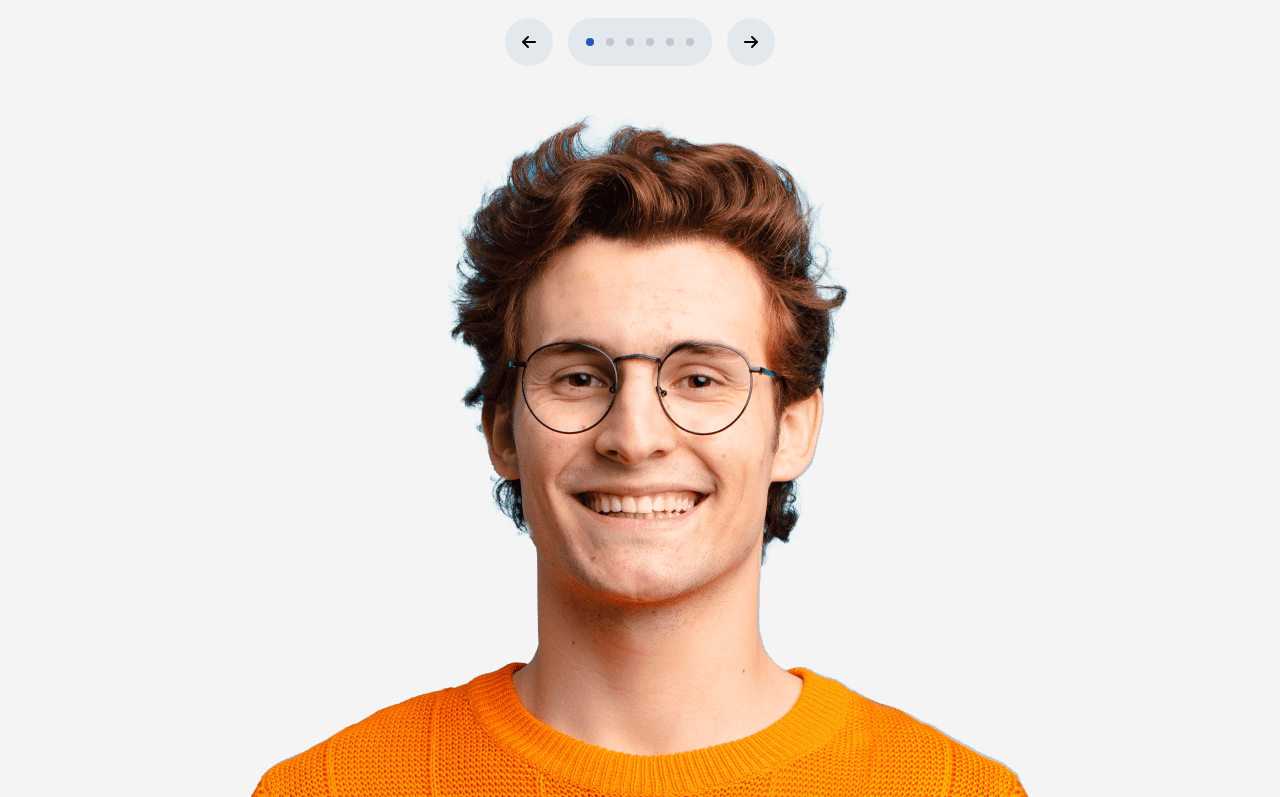
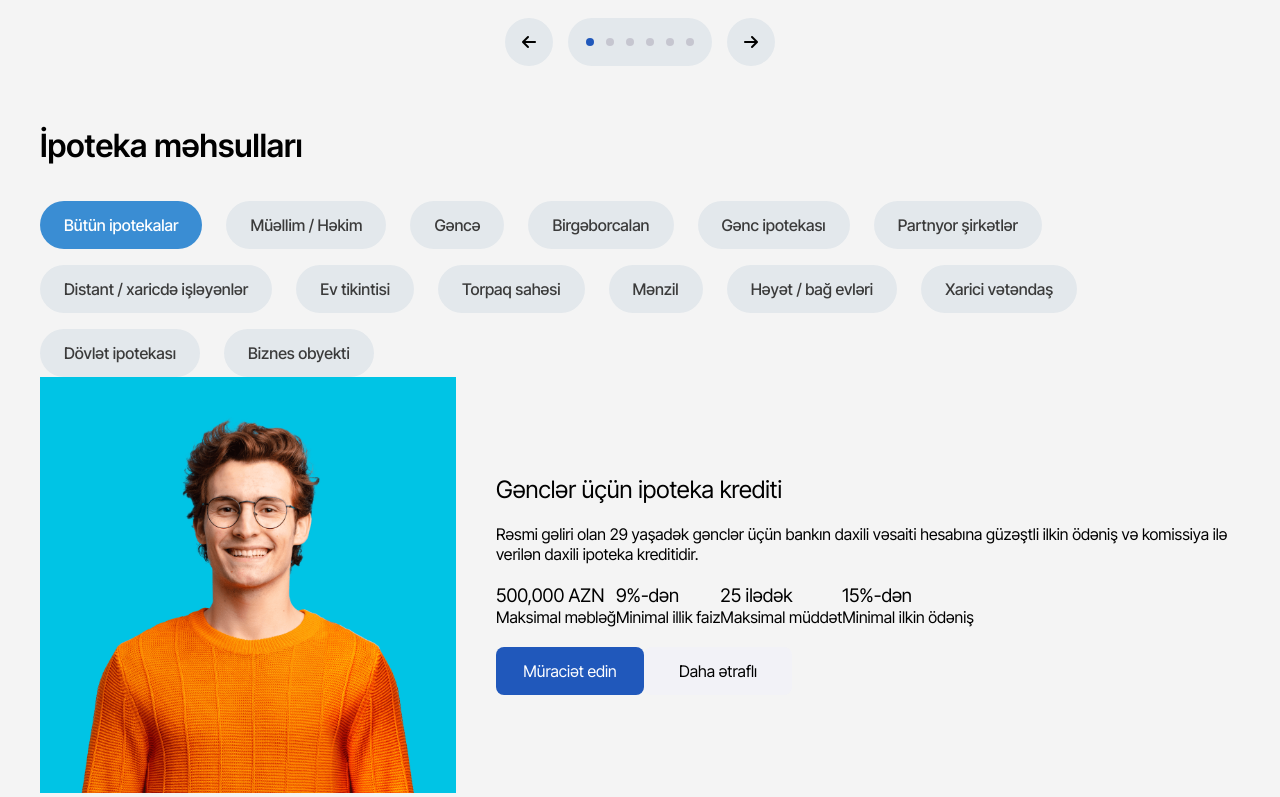
Before and after one commit to UlviShabanbayli/ABB-Home, a plain HTML site: page index.html in a window 1280 px wide. Shown: the part 663-1460 px from the top of the page. Drawn offline with Linux system fonts and the light colour scheme.

Commit message:
fifth commit

```diff
--- a/index.html
+++ b/index.html
@@ -276,10 +276,34 @@
             <div><img src="img/youth (1).png" alt="" /></div>
           </div>
           <div class="productsInDetail-card--right">
-            <h2></h2>
-            <p></p>
-            <button>Müraciət edin</button>
-            <button>Daha ətraflı</button>
+            <h2>Gənclər üçün ipoteka krediti</h2>
+            <p>
+              Rəsmi gəliri olan 29 yaşadək gənclər üçün bankın daxili vəsaiti
+              hesabına güzəştli ilkin ödəniş və komissiya ilə verilən daxili
+              ipoteka kreditidir.
+            </p>
+            <div>
+              <div>
+                <h3>500,000 AZN</h3>
+                <p>Maksimal məbləğ</p>
+              </div>
+              <div>
+                <h3>9%-dən</h3>
+                <p>Minimal illik faiz</p>
+              </div>
+              <div>
+                <h3>25 ilədək</h3>
+                <p>Maksimal müddət</p>
+              </div>
+              <div>
+                <h3>15%-dən</h3>
+                <p>Minimal ilkin ödəniş</p>
+              </div>
+            </div>
+            <div>
+              <button class="btn blue">Müraciət edin</button>
+              <button class="btn gray">Daha ətraflı</button>
+            </div>
           </div>
         </div>
       </div>
--- a/style.css
+++ b/style.css
@@ -378,6 +378,80 @@ body {
 }
 
 /* PRODUCT IN DETAIL */
+.productsInDetail {
+  margin-top: 200px;
+}
+
+.productsInDetail-choice > h2 {
+  font-size: 32px;
+  font-weight: 600;
+}
+
+.productsInDetail-buttons {
+  display: flex;
+  flex-wrap: wrap;
+  column-gap: 24px;
+  row-gap: 16px;
+  margin-top: 36px;
+}
+
+.productsInDetail-btn {
+  padding: 14px 24px;
+  border-radius: 24px;
+  border: none;
+  background-color: #e3e8ec;
+  color: #3b3b3b;
+  font-size: 16px;
+  font-weight: 500;
+  cursor: pointer;
+  transition: all 0.1s ease-in-out;
+}
+
+.productsInDetail-btn:hover {
+  background-color: #ededed;
+}
+
+.productsInDetail-btn:first-child {
+  background-color: #3a8dd3;
+  color: white;
+}
+
+.productsInDetail-btn:first-child:hover {
+  background-color: #3662ad;
+}
+
+.productsInDetail-card {
+  display: flex;
+  align-items: center;
+  gap: 40px;
+}
+
+.productsInDetail-card--left {
+  width: 416px;
+}
+
+.productsInDetail-card--left > div {
+  width: 416px;
+  height: 416px;
+  background-color: #00c4e5;
+}
+
+.productsInDetail-card--left > div > img {
+  width: 100%;
+  height: 100%;
+  object-fit: cover;
+}
+
+.productsInDetail-card--right {
+  flex: 1;
+  display: flex;
+  flex-direction: column;
+  gap: 20px;
+}
+
+.productsInDetail-card--right > div {
+  display: flex;
+}
 
 /* MEDIA QUERIES */
 @media screen and (min-width: 1280px) and (max-width: 1344px) {
```
